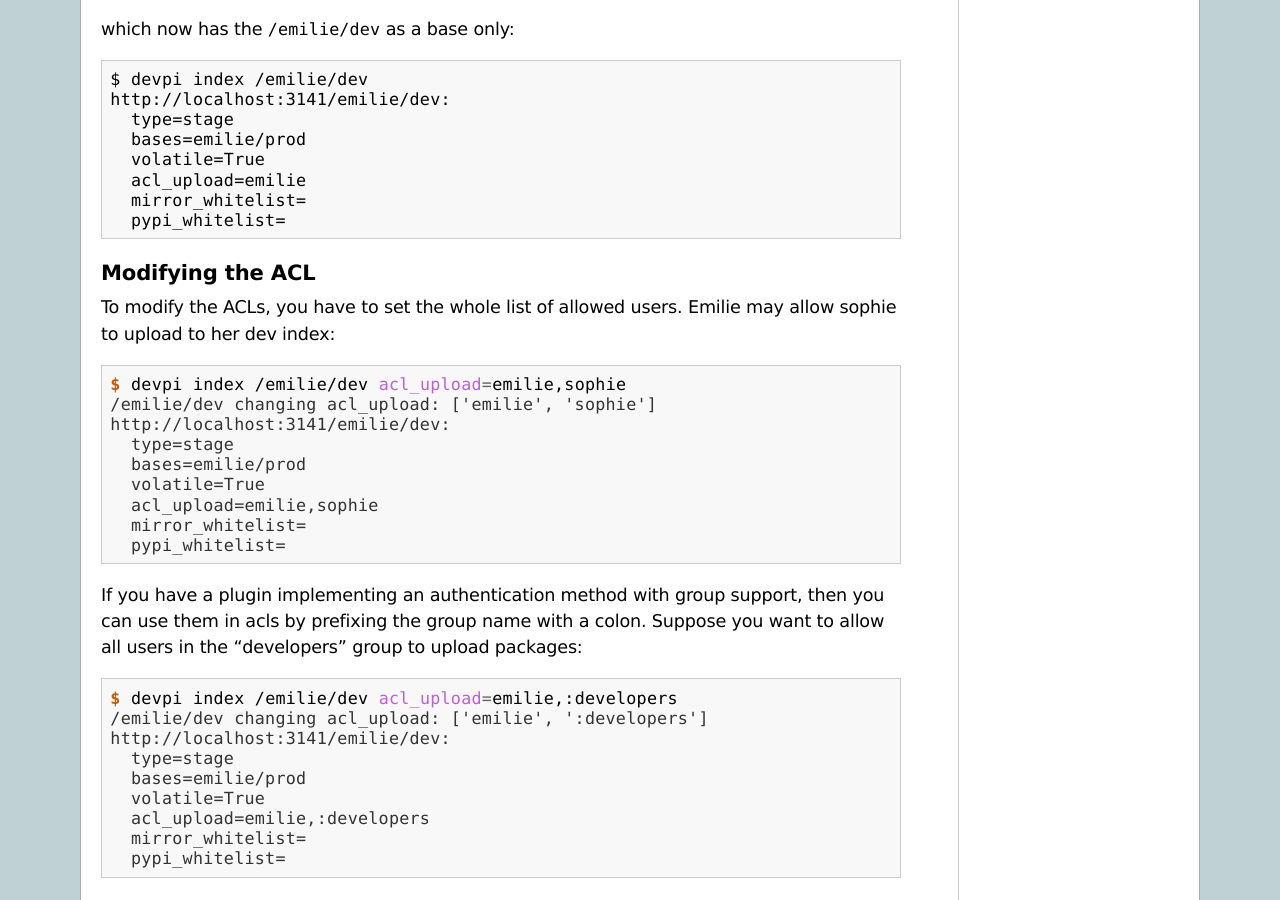
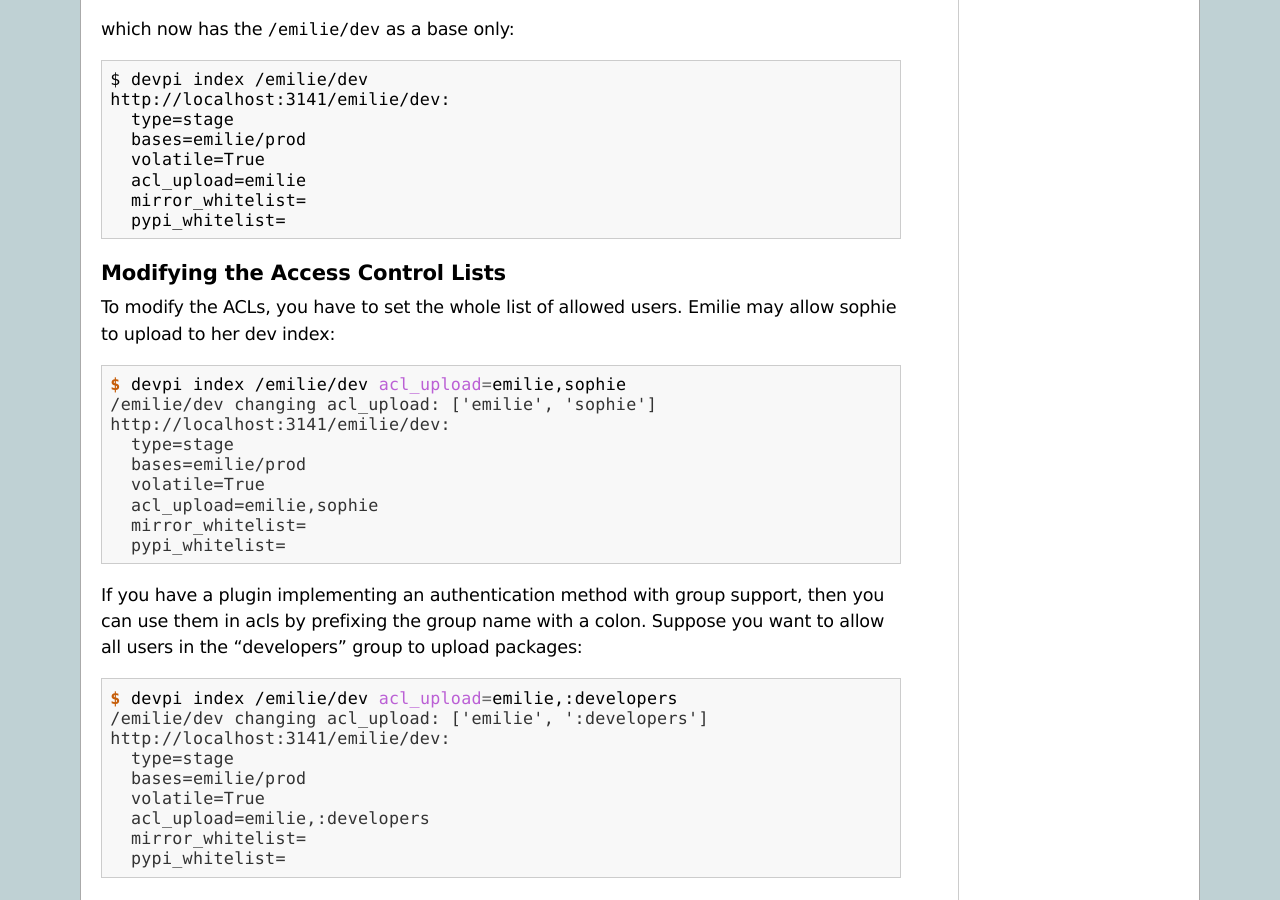
Before and after one commit to devpi/devpi, a Sphinx documentation site: the page built from doc/userman/devpi_indices.rst, in a window 1280 px wide and 900 px high, scrolled down 7291 px. Built offline with Sphinx 7.4.7, drawn with Linux system fonts in a browser that asks for light colours; some of the changed text lies outside the part shown.

Commit message:
Use full meaning of ACL in header.

```diff
--- a/doc/userman/devpi_indices.rst
+++ b/doc/userman/devpi_indices.rst
@@ -336,8 +336,8 @@ which now has the ``/emilie/dev`` as a base only::
      mirror_whitelist=
      pypi_whitelist=
 
-Modifying the ACL
-^^^^^^^^^^^^^^^^^
+Modifying the Access Control Lists
+^^^^^^^^^^^^^^^^^^^^^^^^^^^^^^^^^^
 
 To modify the ACLs, you have to set the whole list of allowed users.
 Emilie may allow sophie to upload to her dev index:
```
